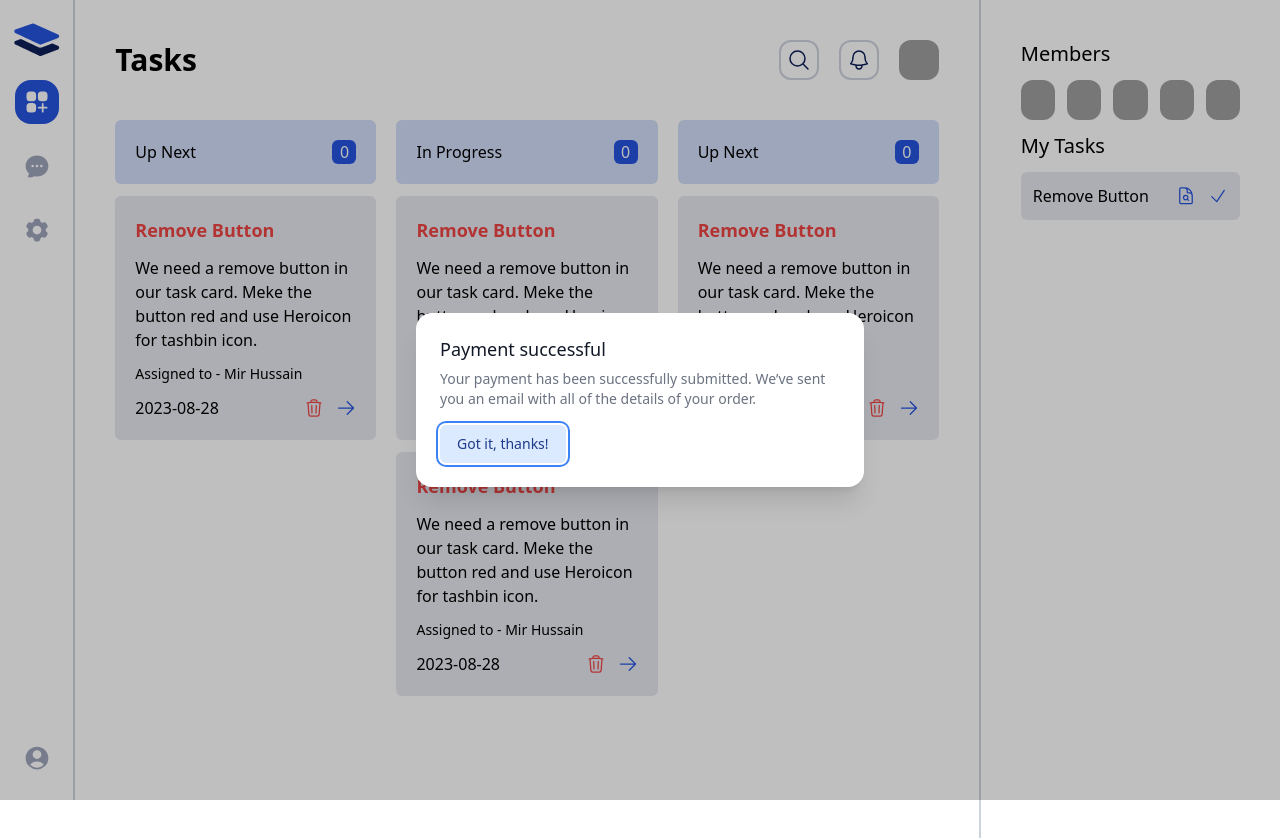
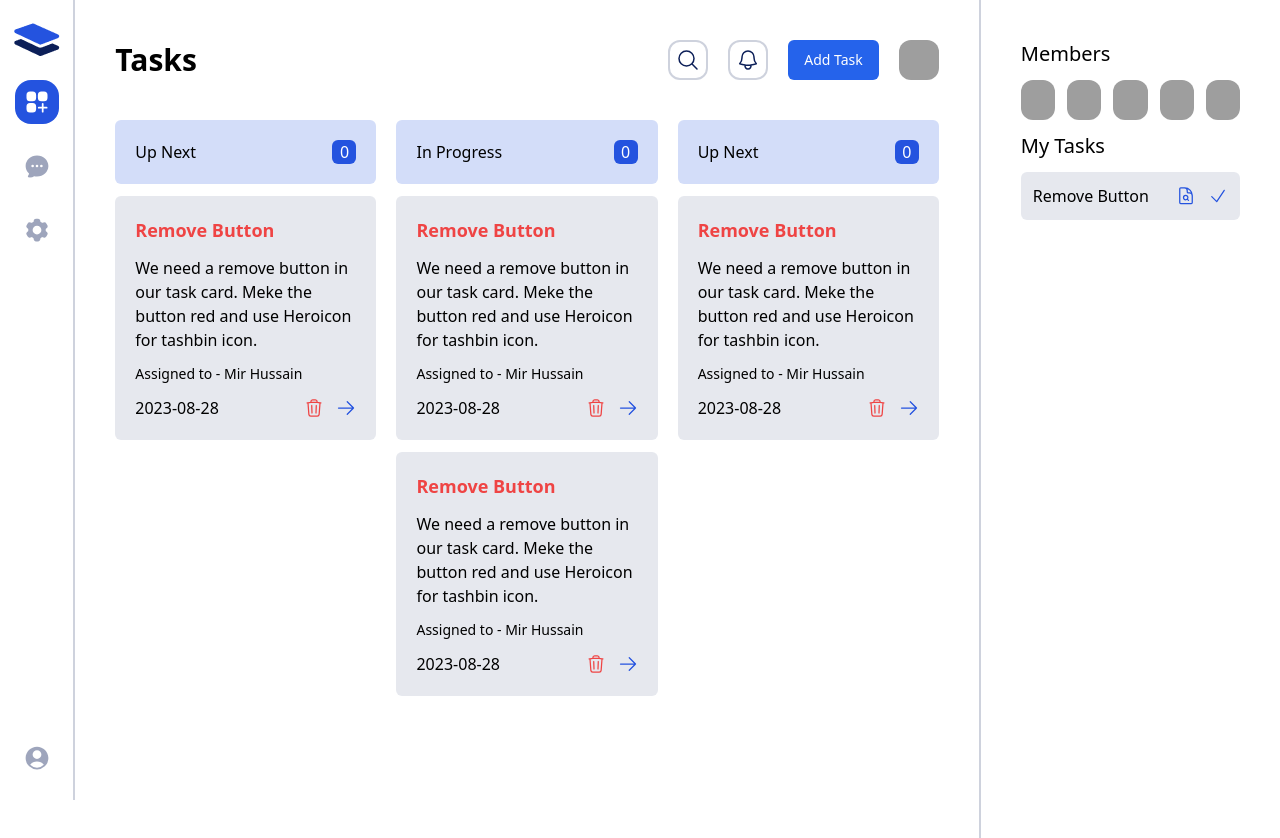
Before and after one commit to justJubair/redux-taskmaster, a React (Vite) app: page / in a window 1280 px wide. Shown: the top 838 px of the page. Built offline with nearby package versions, Linux system fonts and the light colour scheme; grey boxes are pictures that could not be loaded.

Commit message:
Add: reuseable modal created

```diff
--- /dev/null
+++ b/src/components/tasks/AddTaskModal.jsx
@@ -0,0 +1,9 @@
+import Modal from "../ui/Modal";
+
+const AddTaskModal = ({isOpen, setIsOpen}) => {
+    return(
+       <Modal isOpen={isOpen} setIsOpen={setIsOpen} title="Add Tasks">
+            <p>Lorem ipsum dolor sit amet, consectetur adipisicing elit. Velit cum tempora porro, magnam nobis exercitationem eum! Mollitia maiores ratione similique ducimus minima, veritatis libero saepe impedit. Magni quas quisquam deserunt.</p>
+       </Modal>
+    )}
+export default AddTaskModal;
--- a/src/components/ui/AddTaskModal.jsx
+++ b/src/components/ui/Modal.jsx
@@ -1,28 +1,17 @@
 import { Dialog, Transition } from '@headlessui/react'
-import { Fragment, useState } from 'react'
+import { Fragment} from 'react'
 
-export default function AddTaskModal() {
-  let [isOpen, setIsOpen] = useState(true)
+const Modal =({isOpen, setIsOpen, title, children})=> {
 
-  function closeModal() {
+
+  const closeModal=()=> {
     setIsOpen(false)
   }
 
-  function openModal() {
-    setIsOpen(true)
-  }
+
 
   return (
     <>
-      <div className="fixed inset-0 flex items-center justify-center">
-        <button
-          type="button"
-          onClick={openModal}
-          className="rounded-md bg-black/20 px-4 py-2 text-sm font-medium text-white hover:bg-black/30 focus:outline-none focus-visible:ring-2 focus-visible:ring-white/75"
-        >
-          Open dialog
-        </button>
-      </div>
 
       <Transition appear show={isOpen} as={Fragment}>
         <Dialog as="div" className="relative z-10" onClose={closeModal}>
@@ -54,24 +43,9 @@ export default function AddTaskModal() {
                     as="h3"
                     className="text-lg font-medium leading-6 text-gray-900"
                   >
-                    Payment successful
+                   {title}
                   </Dialog.Title>
-                  <div className="mt-2">
-                    <p className="text-sm text-gray-500">
-                      Your payment has been successfully submitted. We’ve sent
-                      you an email with all of the details of your order.
-                    </p>
-                  </div>
-
-                  <div className="mt-4">
-                    <button
-                      type="button"
-                      className="inline-flex justify-center rounded-md border border-transparent bg-blue-100 px-4 py-2 text-sm font-medium text-blue-900 hover:bg-blue-200 focus:outline-none focus-visible:ring-2 focus-visible:ring-blue-500 focus-visible:ring-offset-2"
-                      onClick={closeModal}
-                    >
-                      Got it, thanks!
-                    </button>
-                  </div>
+                  {children}
                 </Dialog.Panel>
               </Transition.Child>
             </div>
@@ -81,3 +55,6 @@ export default function AddTaskModal() {
     </>
   )
 }
+
+
+export default Modal;
--- a/src/pages/Tasks.jsx
+++ b/src/pages/Tasks.jsx
@@ -1,9 +1,14 @@
-import { BellIcon, MagnifyingGlassIcon } from '@heroicons/react/24/outline';
-import MyTasks from '../components/tasks/MyTasks';
-import TaskCard from '../components/tasks/TaskCard';
-import AddTaskModal from '../components/ui/AddTaskModal';
+import { BellIcon, MagnifyingGlassIcon } from "@heroicons/react/24/outline";
+import MyTasks from "../components/tasks/MyTasks";
+import TaskCard from "../components/tasks/TaskCard";
+import { useState } from "react";
+import AddTaskModal from "../components/tasks/AddTaskModal";
 
 const Tasks = () => {
+  const [isOpen, setIsOpen] = useState(false);
+
+
+
   return (
     <div className="h-screen grid grid-cols-12">
       <div className="col-span-9 px-10 pt-10">
@@ -18,8 +23,20 @@ const Tasks = () => {
             <button className="border-2 border-secondary/20 hover:border-primary hover:bg-primary rounded-xl h-10 w-10 grid place-content-center text-secondary hover:text-white transition-all">
               <BellIcon className="h-6 w-6" />
             </button>
-            {/* <button className="btn btn-primary">Add Task</button> */}
-            <AddTaskModal/>
+
+
+
+            {/* modal open button */}
+            <button
+              onClick={()=> setIsOpen(!isOpen)}
+              className="rounded-md bg-blue-600 px-4 py-2 text-sm font-medium text-white hover:bg-blue-400 focus:outline-none focus-visible:ring-2 focus-visible:ring-white/75 hover:cursor-pointer"
+            >
+              Add Task
+            </button>
+
+          {/* add task modal */}
+          <AddTaskModal isOpen={isOpen} setIsOpen={setIsOpen}/>
+
             <div className="h-10 w-10 rounded-xl overflow-hidden">
               <img
                 src="https://images.unsplash.com/photo-1528892952291-009c663ce843?ixlib=rb-4.0.3&ixid=M3wxMjA3fDB8MHxwaG90by1wYWdlfHx8fGVufDB8fHx8fA%3D%3D&auto=format&fit=crop&w=644&q=80"
```
